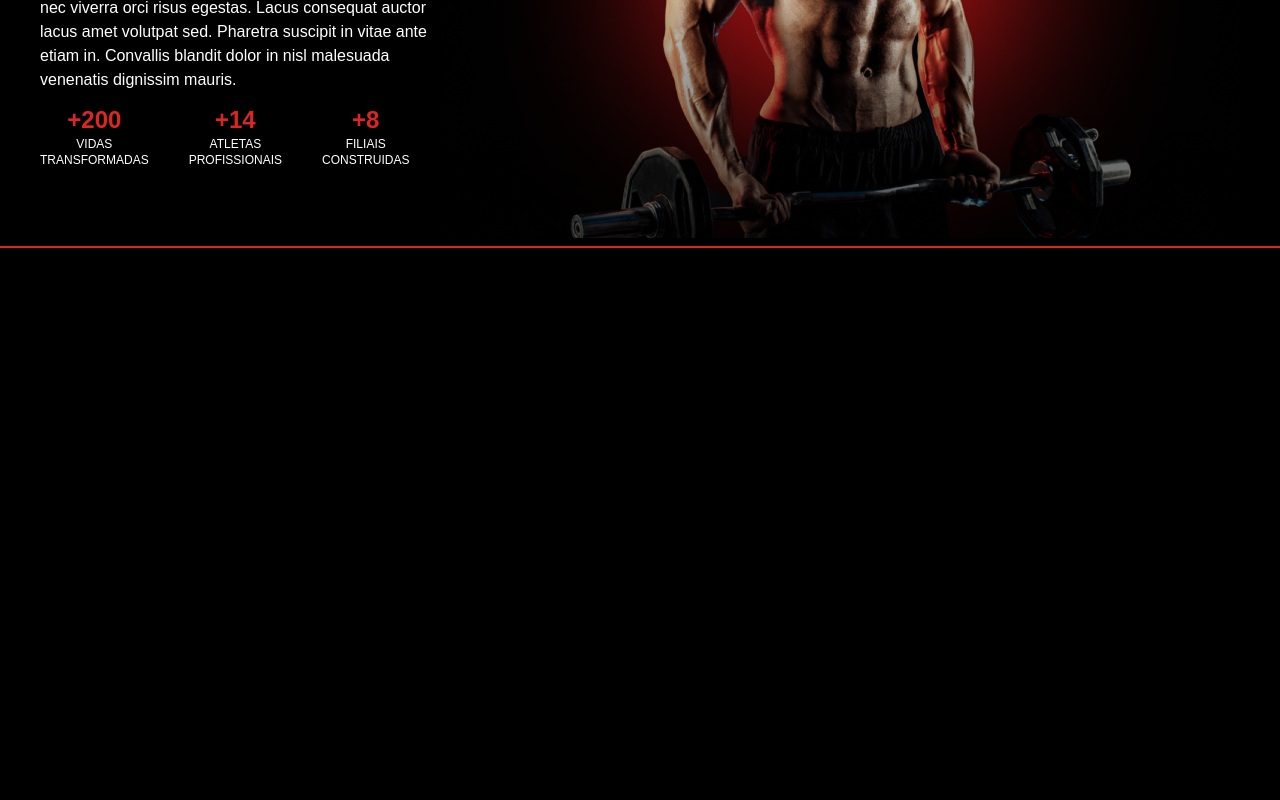
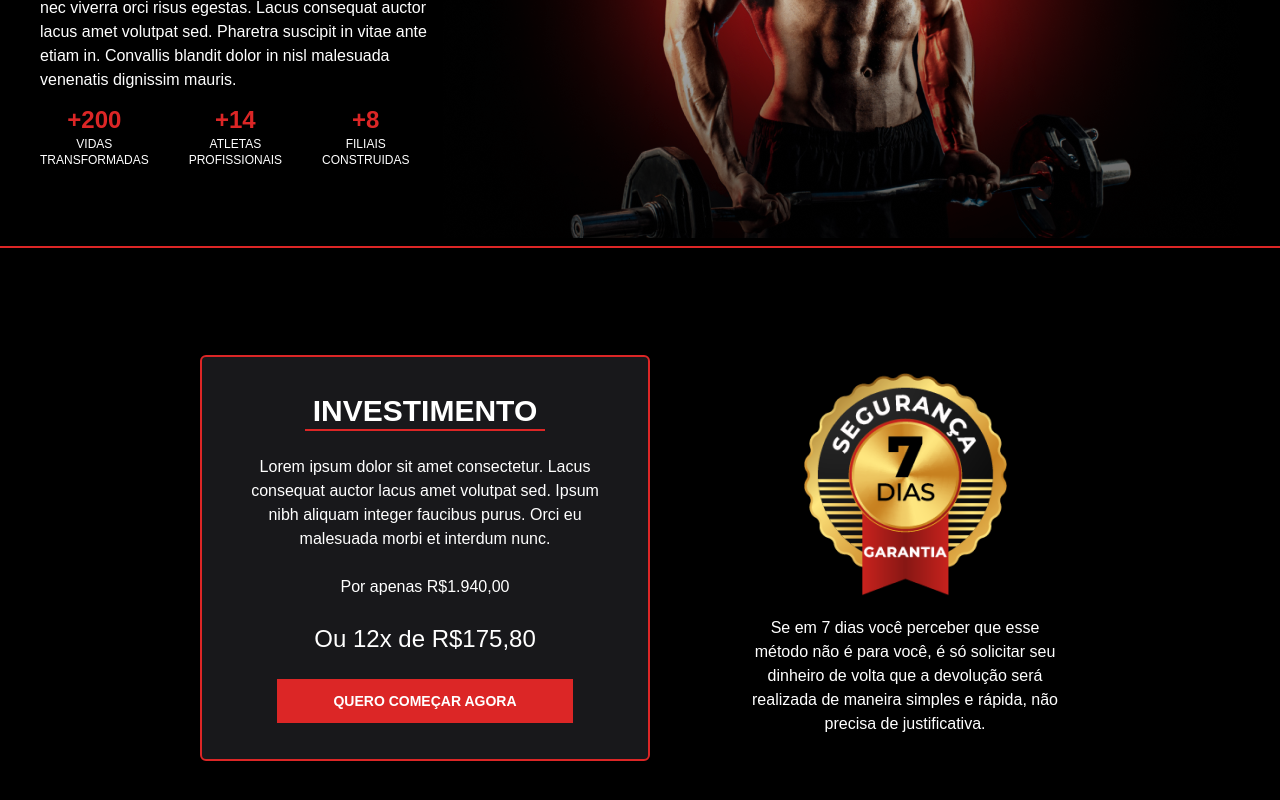
Before and after one commit to PedroRTC/fabrica-de-monstros, a JavaScript app: page / in a window 1280 px wide. Shown: the part 3154-3954 px from the top of the page. Before the commit the page ends 3402 px from the top, so only its background shows below. Built offline with nearby package versions, Linux system fonts and the light colour scheme; the HTML template or start-up script is replaced by a standard one.

Commit message:
criação do componente  (Investments.js)

```diff
--- a/src/App.js
+++ b/src/App.js
@@ -3,6 +3,7 @@ import Card from './components/Card';
 import CommentCard from './components/CommentCard';
 import Header from './components/Header';
 import IndicativeCard from './components/IndicativeCard';
+import Investments from './components/Investments';
 import MyCoach from './components/MyCoach';
 import TrainerData from './components/TrainerData';
 
@@ -136,6 +137,19 @@ function App() {
           descTrainerData="CONSTRUIDAS"
         />
       </MyCoach>
+
+      <Investments
+        titleInvestmens="INVESTIMENTO"
+        descInvestments="Lorem ipsum dolor sit amet consectetur.
+        Lacus consequat auctor lacus amet volutpat sed.
+        Ipsum nibh aliquam integer faucibus purus. Orci eu malesuada morbi et interdum nunc."
+        valueInvestments="Por apenas R$1.940,00"
+        installments="Ou 12x de R$175,80  "
+        descSecurity="Se em 7 dias você perceber que esse método não é para você, é só solicitar seu dinheiro de volta que a devolução será realizada de maneira simples e rápida, não precisa de justificativa."
+        imgSecurity="img/img-se.png"
+      >
+        <Button descButton="QUERO COMEÇAR AGORA" />
+      </Investments>
     </>
   );
 }
--- /dev/null
+++ b/src/components/Investments.js
@@ -0,0 +1,31 @@
+export default function Investments({
+  titleInvestmens = 'titulo do invertimento',
+  descInvestments = 'descrição do invertimento',
+  valueInvestments = 'valor do invertimento',
+  installments = 'parcela do invertimento',
+  imgSecurity = 'imagen de segurança',
+  descSecurity = 'descrição de segurança',
+  children,
+}) {
+  return (
+    <section className=" px-20 flex justify-center gap-20 items-center text-white [height:620px] text-center">
+      <div className="flex  flex-col gap-6 [width:450px;] [height:auto;] p-9 bg-zinc-900  rounded-md border-red-600 border-2">
+        <h2 className="text-3xl m-auto w-60 font-bold border-b-2 border-red-600">
+          {titleInvestmens}
+        </h2>
+        <p className="text-base">{descInvestments}</p>
+        <p>{valueInvestments}</p>
+        <h3 className="text-2xl">{installments}</h3>
+        <div>{children}</div>
+      </div>
+      <div className="[width:350px;] [height:450px;] px-3 py-10 text-center">
+        <img
+          className="m-auto mb-5"
+          src={imgSecurity}
+          alt="imagen de segurança"
+        />
+        <p>{descSecurity}</p>
+      </div>
+    </section>
+  );
+}
```
Also changed, not shown: public/img/img-se.png (added).
